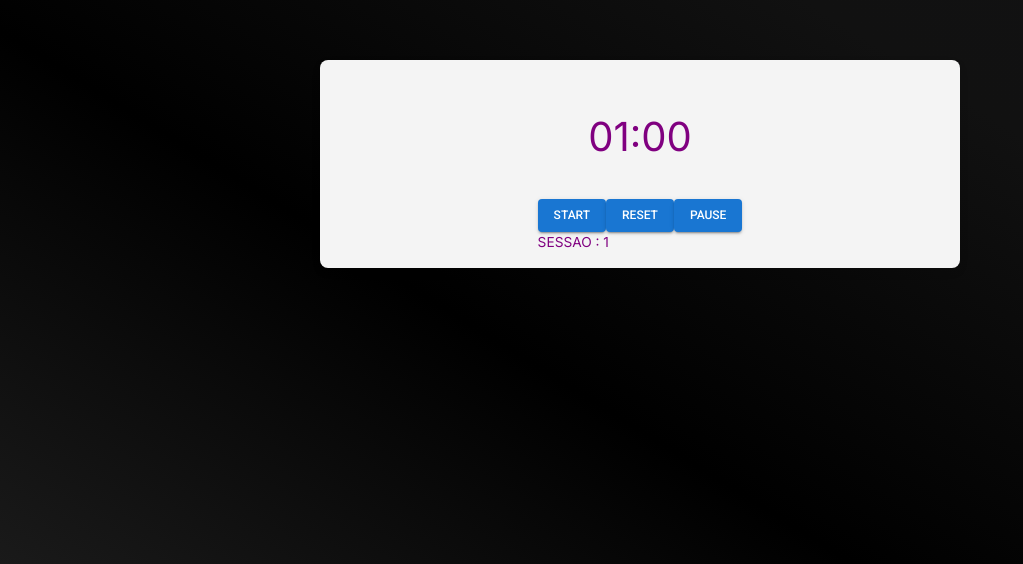
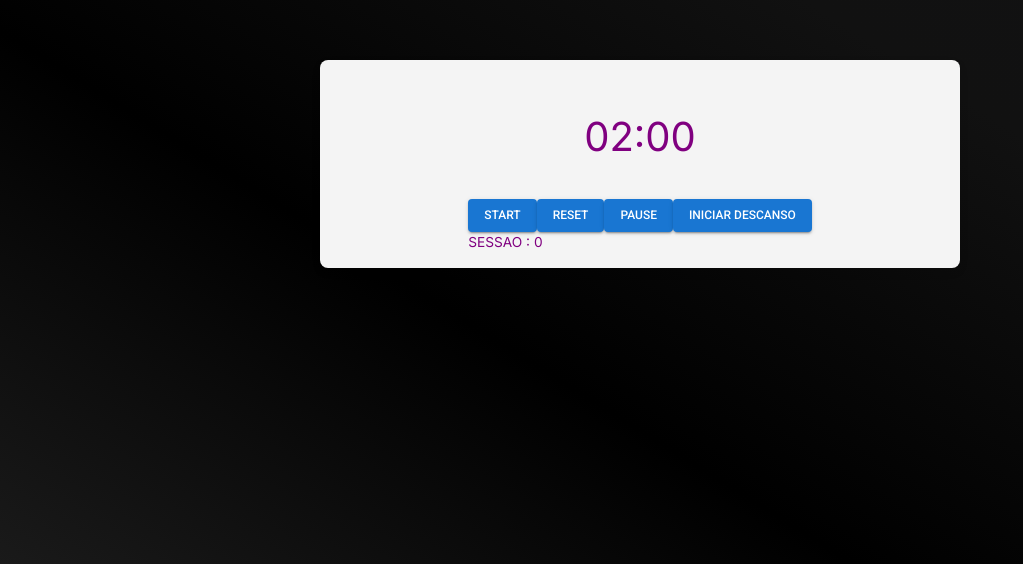
Before and after one commit to MarcioSardou/pomodoro-clock, a Next.js app: page / in a window 1280 px wide. Shown: the part 236-800 px from the top of the page, without its empty margins (0-1023 px from the left). Built offline with nearby package versions, Linux system fonts and the light colour scheme.

Commit message:
alterando timer para poder trocar entre timer normal e timer de descanso, toda a logica para o contador sofreu alteracoes para que isso funcione

```diff
--- a/src/components/Timer.tsx
+++ b/src/components/Timer.tsx
@@ -3,90 +3,105 @@ import React, { useEffect, useRef, useState } from 'react'
 import Button from '@mui/material/Button'
 import { useMinutesStore } from '@store/minutes'
 import { useSessionStore } from '@store/sessions'
-
-const formatTime = (seconds: number) => {
-  const minutes = Math.floor(seconds / 60)
-  const remainingSeconds = seconds % 60
-  return `${minutes.toString().padStart(2, '0')}:${remainingSeconds
-    .toString()
-    .padStart(2, '0')}`
-}
+import { formatTime } from '../utils/format'
 
 export const Timer: React.FC = () => {
-  const { minutes } = useMinutesStore()
-  const { sessions } = useSessionStore()
+  const { minutes, restMinutes } = useMinutesStore()
+  const { sessions, updateSession } = useSessionStore()
 
+  const [currentTimer, setCurrentTimer] = useState<'work' | 'rest'>('work')
   const [timeLeft, setTimeLeft] = useState(minutes * 60) // 25 minutes in seconds
   const [isRunning, setIsRunning] = useState(false)
-  const [isFinished, setIsFinished] = useState(false)
   const startTimeRef = useRef(0)
   const pausedTimeRef = useRef(0)
   const animationFrameRef = useRef(0)
 
   useEffect(() => {
+    if (currentTimer === 'work') {
+      setTimeLeft(minutes * 60) // Tempo de trabalho
+    } else {
+      setTimeLeft(restMinutes * 60) // Tempo de descanso
+    }
+  }, [currentTimer, minutes, restMinutes])
+
+  useEffect(() => {
     document.title = formatTime(timeLeft)
+
+    // Se o temporizador está rodando (isRunning) e ainda há tempo restante (timeLeft > 0):
     if (isRunning && timeLeft > 0) {
-      // check if the timer is running & has time left
-
-      startTimeRef.current = Date.now() - (minutes * 60 - timeLeft) * 1000
-      // Aqui, o Date.now() retorna o tempo atual em milissegundos. Subtrai-se a diferença entre o tempo total (minutes minutos, ou seja, 25 * 60 segundos) e o tempo restante (timeLeft), convertendo isso para milissegundos. Isso é armazenado em startTimeRef.current para acompanhar o tempo que já passou.
-
       const updateTimer = () => {
+        // Calcula o tempo decorrido desde o início do temporizador
         const elapsedTime = Math.floor(
           (Date.now() - startTimeRef.current) / 1000
         )
-        // Calcula o tempo que se passou desde que o temporizador começou (elapsedTime).
 
-        const newTimeLeft = Math.max(minutes * 60 - elapsedTime, 0)
-        // Calcula o novo tempo restante (newTimeLeft) subtraindo o tempo decorrido do tempo total inicial de 25 minutos
+        // Determina o tempo total para a fase atual (trabalho ou descanso)
+        const phaseTime =
+          currentTimer === 'work' ? minutes * 60 : restMinutes * 60
+
+        // Calcula o novo tempo restante, garantindo que ele nunca seja negativo
+        const newTimeLeft = Math.max(phaseTime - elapsedTime, 0)
+
+        // Atualiza o estado com o novo tempo restante
         setTimeLeft(newTimeLeft)
-        // Atualiza o estado timeLeft com o novo valor.
+
+        // Se ainda há tempo restante, solicita ao navegador para rodar `updateTimer` no próximo frame
         if (newTimeLeft > 0) {
           animationFrameRef.current = requestAnimationFrame(updateTimer)
-          // Se ainda houver tempo restante (newTimeLeft > 0), a função continua sendo chamada repetidamente usando requestAnimationFrame:
-          // O requestAnimationFrame solicita que o navegador chame a função updateTimer na próxima vez que ele for desenhar a tela, permitindo que o temporizador continue a ser atualizado com alta precisão.
         } else {
+          // Caso contrário, o temporizador para e `isRunning` é definido como `false`
           setIsRunning(false)
-          setIsFinished(true)
-          // Se o tempo restante for 0, o temporizador para de rodar:
-          // Isso interrompe o temporizador e define o estado isFinished como true, indicando que o ciclo terminou.
         }
       }
+
+      // Define o tempo de início ajustado, levando em conta o tempo decorrido
+      startTimeRef.current =
+        Date.now() -
+        (currentTimer === 'work'
+          ? minutes * 60 - timeLeft
+          : restMinutes * 60 - timeLeft) *
+          1000
+
+      // Inicia o loop de atualização do temporizador
       animationFrameRef.current = requestAnimationFrame(updateTimer)
     }
 
+    // Cleanup: Cancela qualquer frame pendente ao desmontar o componente ou reiniciar o timer
     return () => {
       if (animationFrameRef.current) {
         cancelAnimationFrame(animationFrameRef.current)
       }
     }
-  }, [isRunning, minutes, timeLeft])
-
-  useEffect(() => {
-    // Atualiza timeLeft quando o valor de minutes muda no store
-    setTimeLeft(minutes * 60)
-  }, [minutes])
+  }, [isRunning, timeLeft, currentTimer, minutes, restMinutes])
 
   const handleStart = () => {
     setIsRunning(true)
-    setIsFinished(false)
   }
 
   const handlePause = () => {
     if (isRunning) {
-      cancelAnimationFrame(animationFrameRef.current)
-      pausedTimeRef.current = timeLeft
+      if (animationFrameRef.current)
+        cancelAnimationFrame(animationFrameRef.current)
       setIsRunning(false)
     }
   }
 
   const handleReset = () => {
-    cancelAnimationFrame(animationFrameRef.current)
+    if (animationFrameRef.current)
+      cancelAnimationFrame(animationFrameRef.current)
     setIsRunning(false)
-    setTimeLeft(minutes * 60)
-    setIsFinished(false)
-    startTimeRef.current = 0
-    pausedTimeRef.current = 0
+    setTimeLeft(currentTimer === 'work' ? minutes * 60 : restMinutes * 60)
+  }
+
+  const handleRestTime = () => {
+    if (currentTimer === 'work') {
+      setCurrentTimer('rest')
+    } else {
+      setCurrentTimer('work')
+      updateSession() // Incrementa a sessão ao voltar para o trabalho
+    }
+    setIsRunning(false) // Pausa o timer ao trocar de fase
+    setTimeLeft(currentTimer === 'work' ? restMinutes * 60 : minutes * 60) // Atualiza o tempo
   }
 
   return (
@@ -105,7 +120,9 @@ export const Timer: React.FC = () => {
         <Button variant="contained" onClick={handlePause}>
           Pause
         </Button>
-
+        <Button variant="contained" onClick={handleRestTime}>
+          Iniciar descanso
+        </Button>
         <p>SESSAO : {sessions}</p>
       </div>
     </section>
--- a/src/store/minutes.tsx
+++ b/src/store/minutes.tsx
@@ -2,13 +2,20 @@ import { create } from 'zustand'
 
 interface TimerState {
   minutes: number
+  restMinutes: number
 }
 
 type Action = {
   updateMinutes: (minutes: TimerState['minutes']) => void
+  updateRestMinutes: (minutes: TimerState['restMinutes']) => void
 }
 
 export const useMinutesStore = create<TimerState & Action>((set, get) => ({
-  minutes: 1,
-  updateMinutes: (minutes) => set(() => ({ minutes: minutes }))
+  minutes: 2,
+
+  restMinutes: 1,
+
+  updateMinutes: (minutes) => set(() => ({ minutes: minutes })),
+
+  updateRestMinutes: (minutes) => set(() => ({ minutes: minutes }))
 }))
--- a/src/store/sessions.tsx
+++ b/src/store/sessions.tsx
@@ -10,10 +10,10 @@ type Action = {
 }
 
 export const useSessionStore = create<SessionState & Action>((set, get) => ({
-  sessions: 1,
+  sessions: 0,
   //valor inicial da sessao
 
   updateSession: () => set((state) => ({ sessions: state.sessions + 1 })),
 
-  resetSession: () => set(() => ({ sessions: 1 }))
+  resetSession: () => set(() => ({ sessions: 0 }))
 }))
--- /dev/null
+++ b/src/utils/format.ts
@@ -0,0 +1,7 @@
+export const formatTime = (seconds: number) => {
+  const minutes = Math.floor(seconds / 60)
+  const remainingSeconds = seconds % 60
+  return `${minutes.toString().padStart(2, '0')}:${remainingSeconds
+    .toString()
+    .padStart(2, '0')}`
+}
```
Also changed, not shown: src/components/TimerSelector.tsx (deleted, +0 -15 lines), TODO.txt (deleted), 1 other file (tests, documents, lock files or other folders).
